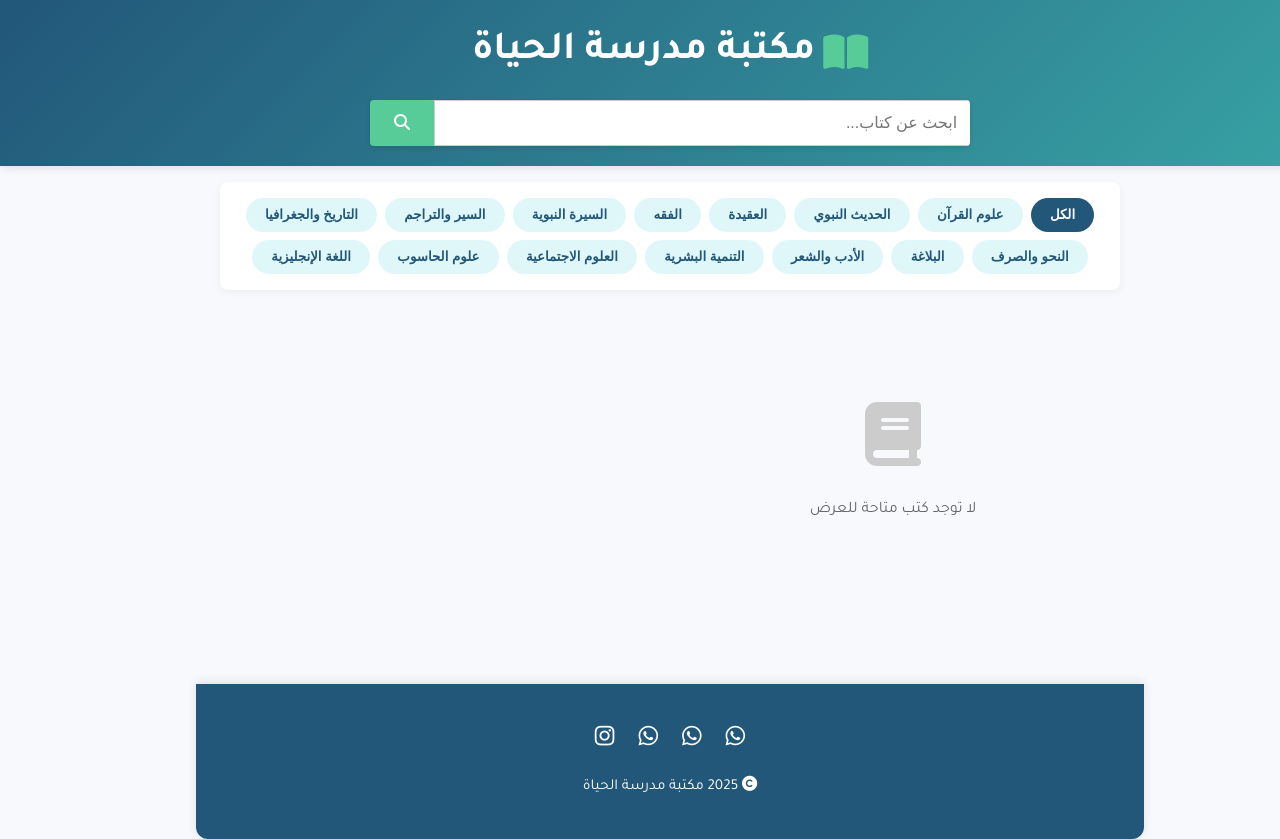
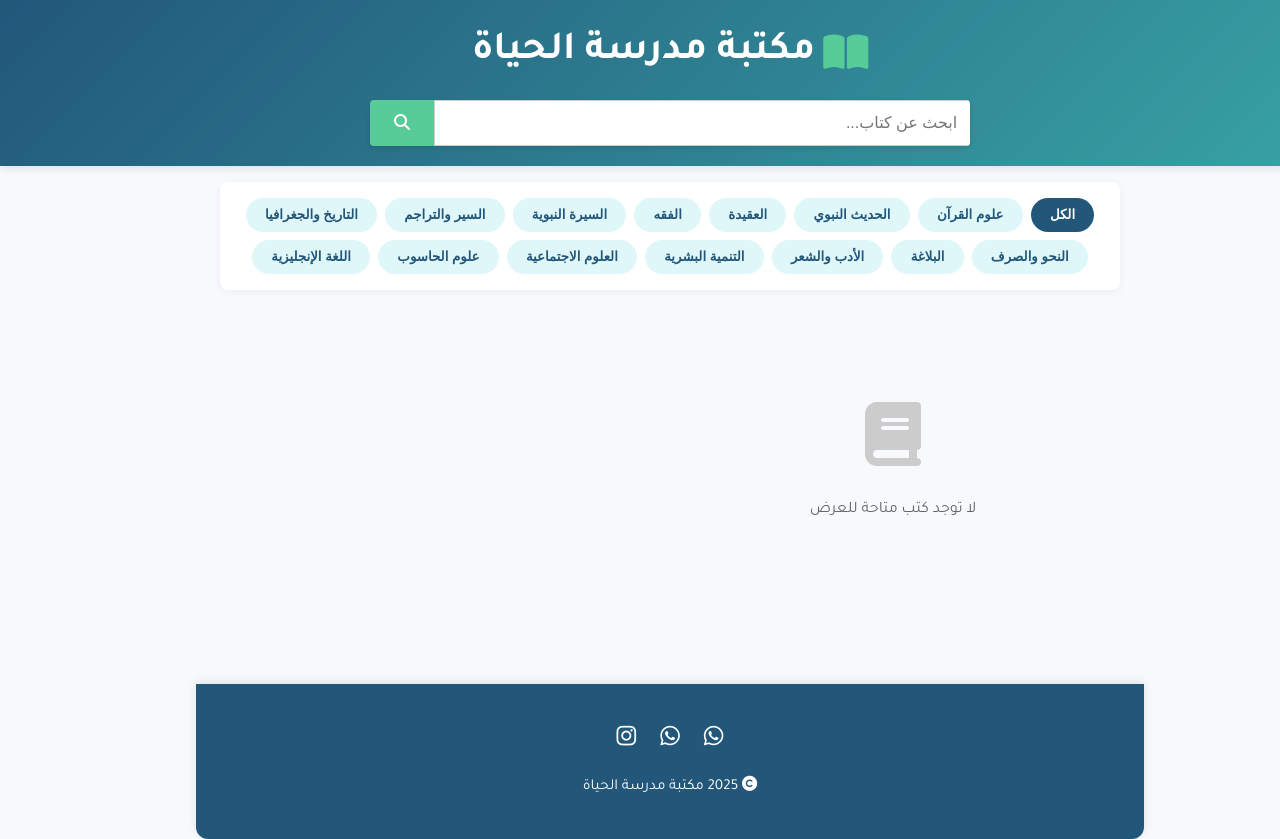
Before and after one commit to osvr2/-AL7AYAH-library, a website: page index.html in a window 1280 px wide. Shown: the top 839 px of the page. Drawn offline with Linux system fonts and the light colour scheme; no server answers.

Commit message:
Update index.html

```diff
--- a/index.html
+++ b/index.html
@@ -56,19 +56,18 @@
     <div class="footer-content">
       <div class="social-links">
 
-<a href="https://wa.me/99228622" target="_blank" rel="noopener noreferrer">
-  <i class="fab fa-whatsapp"></i>
-</a>
-
-
-<a href="https://wa.me/99464782" target="_blank" rel="noopener noreferrer">
-  <i class="fab fa-whatsapp"></i>
-</a>
 
 <a href="https://wa.me/99228622"
    target="_blank"
    rel="noopener noreferrer"
    title="أستاذ يعقوب الراشدي">
+   <i class="fab fa-whatsapp"></i>
+</a>
+
+<a href="https://wa.me/99464782"
+   target="_blank"
+   rel="noopener noreferrer"
+   title="أستاذ محمد الشبيبي">
    <i class="fab fa-whatsapp"></i>
 </a>
 
```
